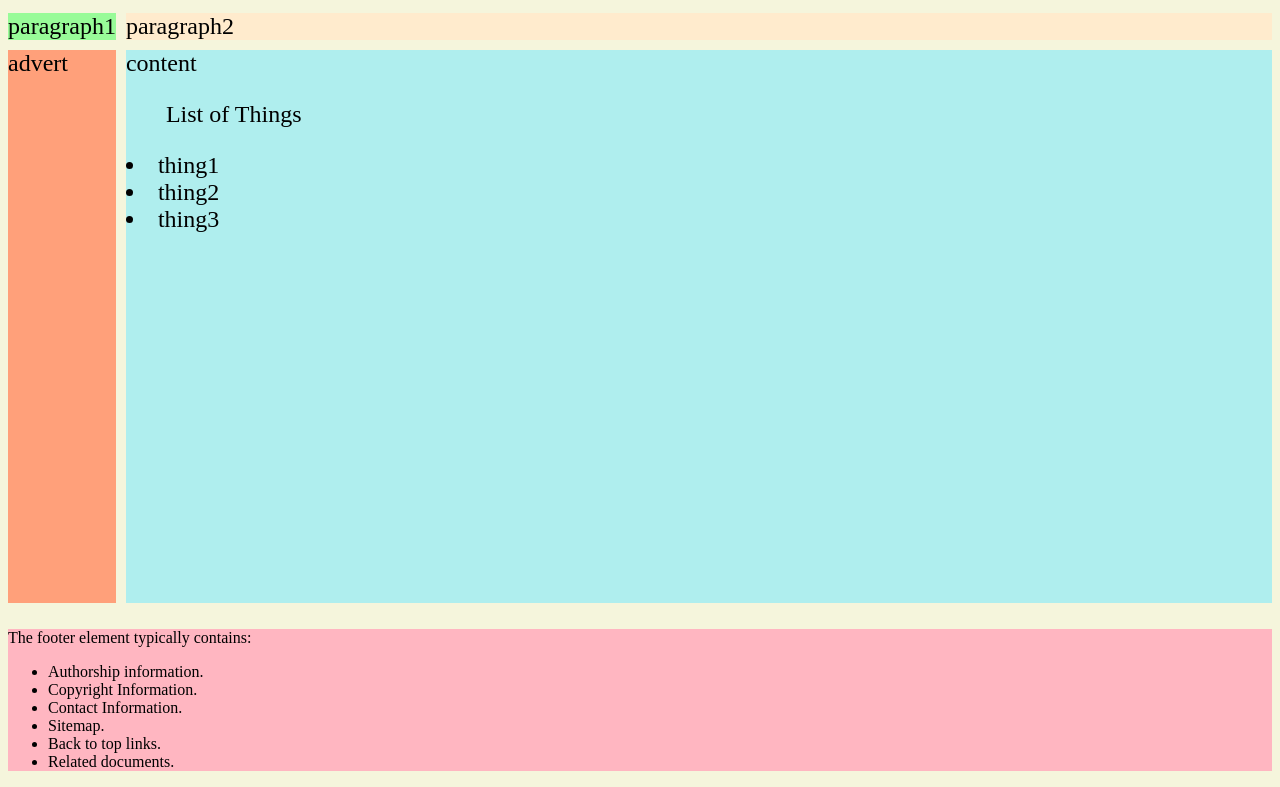
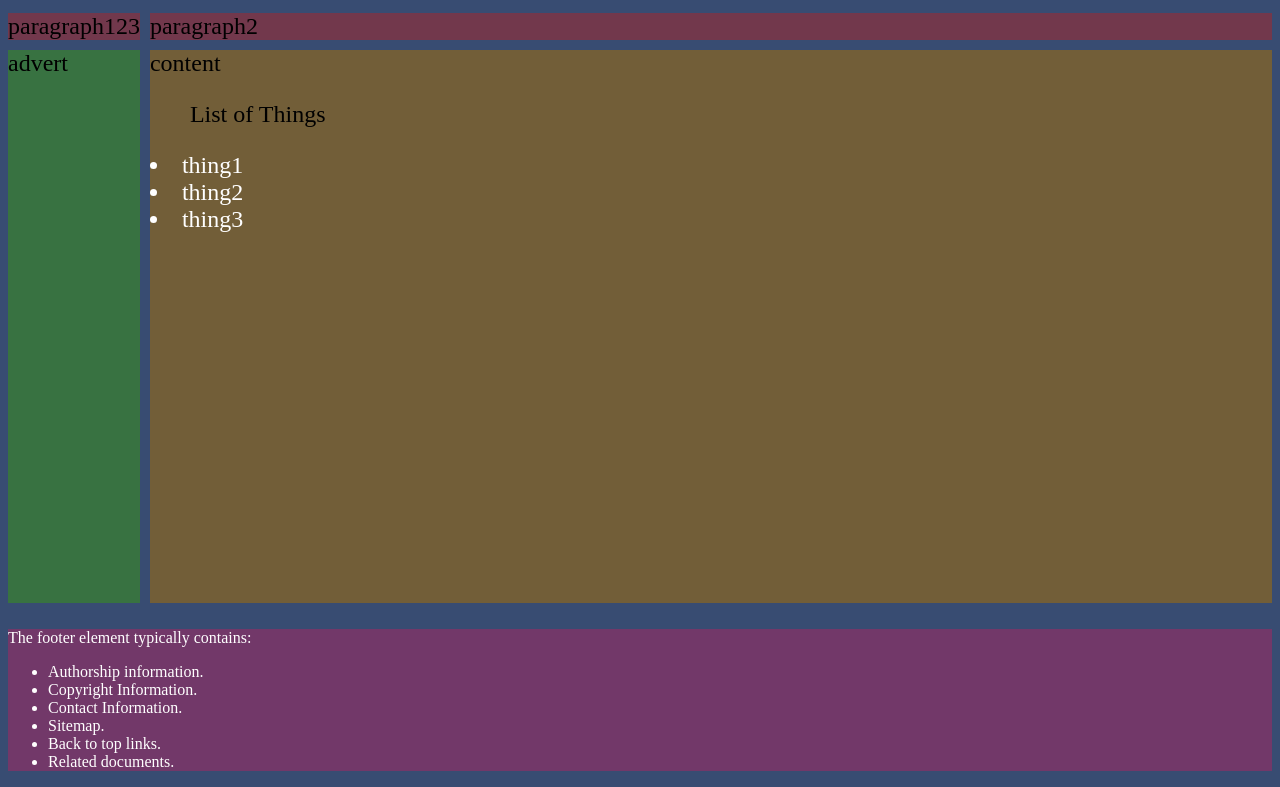
Before and after one commit to PhillipMagos/Attempt0.github.io, a plain HTML site: page index.html in a window 1280 px wide. Shown: the part 286-1073 px from the top of the page. Drawn offline with Linux system fonts and the light colour scheme.

Commit message:
Update index.html

```diff
--- a/index.html
+++ b/index.html
@@ -37,7 +37,7 @@
           <li>thing1</li>
           <li>thing2</li>
           <li>thing3</li></div>
-            <div class="itemOne">paragraph1</div>
+            <div class="itemOne">paragraph123</div>
             <div class="itemTwo">paragraph2</div>
       </div>
     </main>
@@ -50,35 +50,43 @@
         <li>Sitemap.</li>
         <li>Back to top links.</li>
         <li>Related documents.</li>
+        <p> </p>
       </ul>
     </footer>
   </body>
 </html>
 <style>
+  p {
+    color: #ffffff;
+  }
+  li {
+    color: #ffffff;
+  }
+
   .item1 {
-    background: LightSkyBlue;
+    background: #723869;
     grid-area: header;
   }
 
   .item2 {
-    background: LightSalmon;
+    background: #387241;
     grid-area: advert;
   }
 
   .item3 {
-    background: PaleTurquoise;
+    background: #725e38;
     grid-area: content;
   }
   .itemOne {
-    background: PaleGreen;
+    background: #72384c;
   }
 
   .itemTwo {
-    background: BlanchedAlmond;
+    background: #72384c;
   }
 
   .item4 {
-    background: lightpink;
+    background: #723869;
     grid-area: footer;
   }
 
@@ -121,7 +129,7 @@
     }
   }
   body {
-    background-color: beige;
+    background-color: #384c72;
     height: 100%;
   }
 
```
